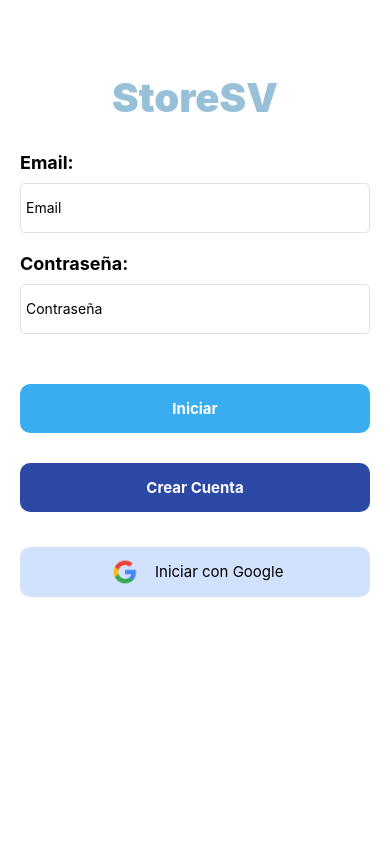
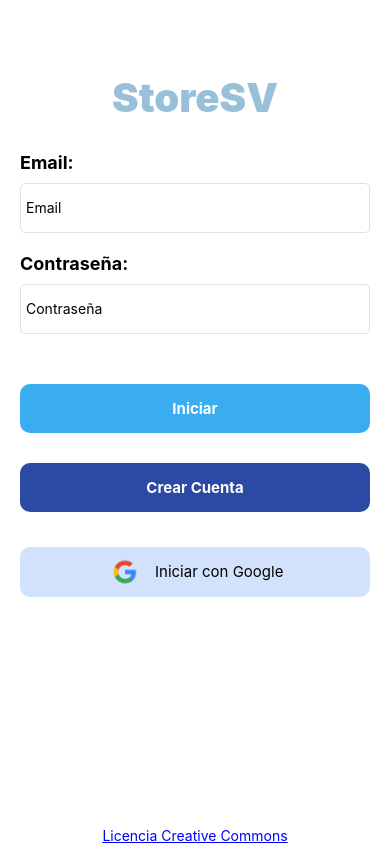
Before and after one commit to Erick-projects/DPS441, a React Native app in the folder menu/: screen / in a window 390 px wide. Built offline with nearby package versions, Linux system fonts and the light colour scheme.

Commit message:
Update App.js

```diff
--- a/menu/App.js
+++ b/menu/App.js
@@ -161,6 +161,9 @@
           <Drawer.Screen name="ProductList" component={ProductList} options={{ drawerLabel: () => null }} />
         </Drawer.Navigator>
       )}
+      <View style={{ alignItems: 'center', marginTop: 20 }}>
+        <Text style={{ color: 'blue', textDecorationLine: 'underline' }} onPress={() => Linking.openURL('https://creativecommons.org/licenses/by-nc-nd/4.0/?ref=chooser-v1')}>Licencia Creative Commons</Text>
+      </View>
     </NavigationContainer>
   );
 }
```
